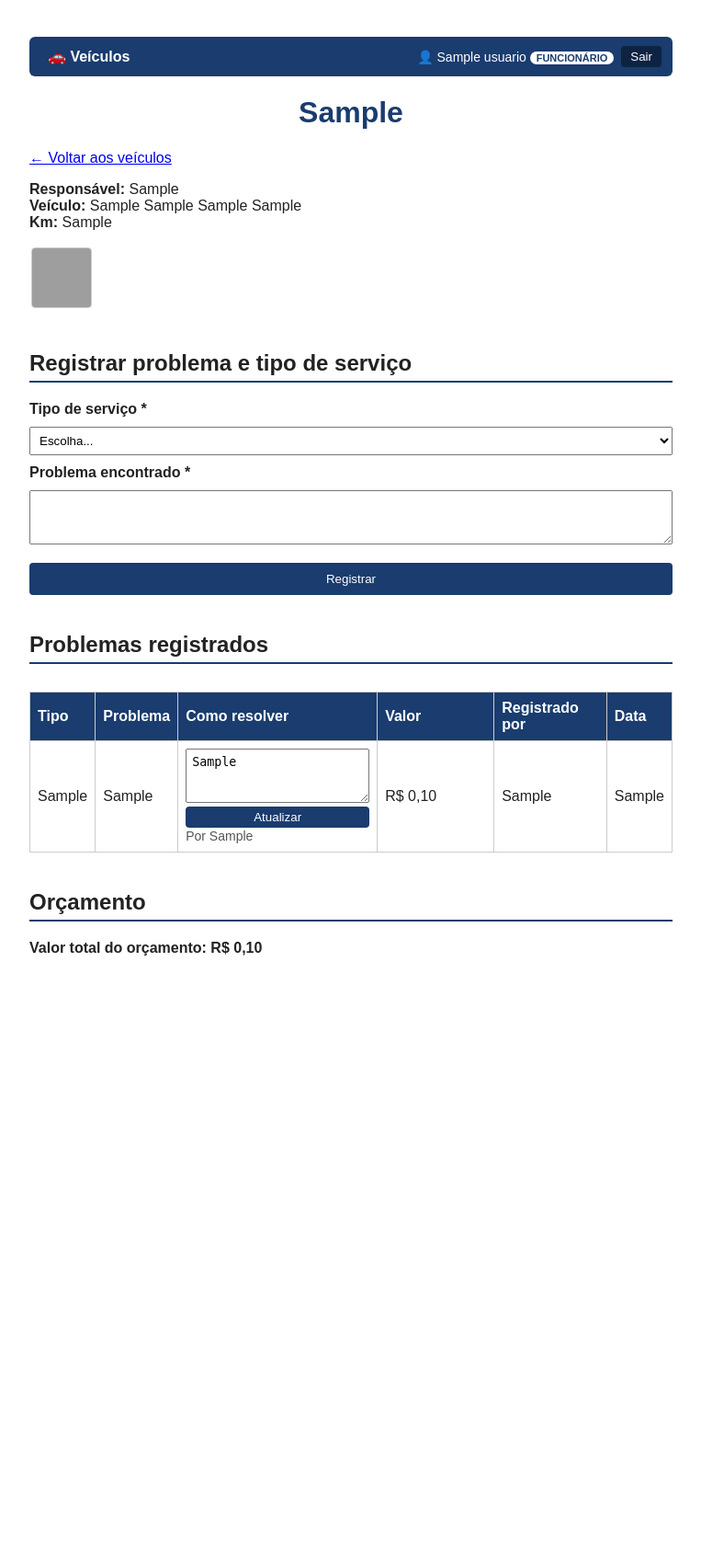
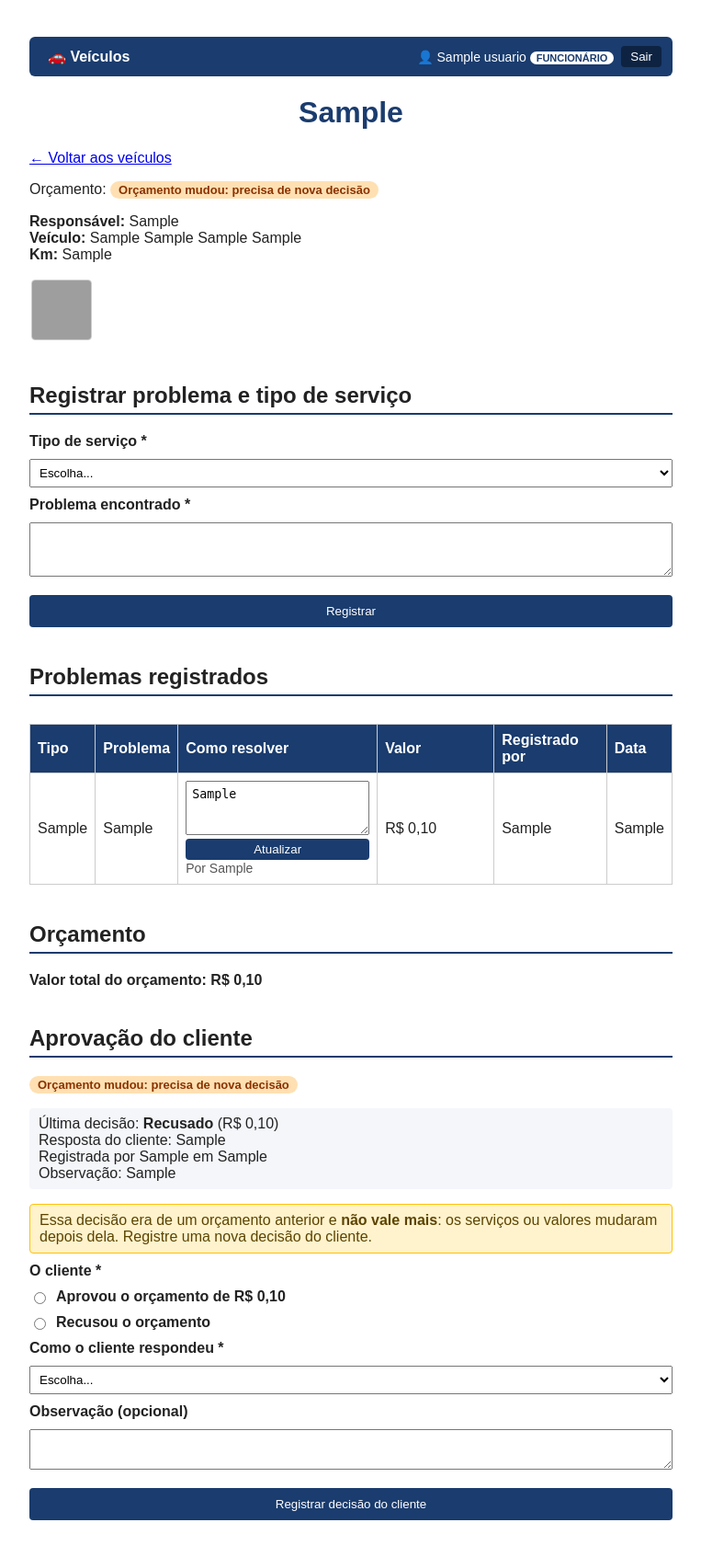
Before and after one commit to serafim-pai/oficina-itamaraca, a Flask app: page /veiculos/1 in a window 1280 px wide. Shown: the whole page at 92% size, without its empty margins (258-1021 px from the left). Before the commit the page ends 1039 px from the top, so only its background shows below. Run offline with Flask 3, Linux system fonts and the light colour scheme; the visitor is signed in with stand-in values (Sample User, id 1); tables that the repository leaves empty hold one stand-in row (values such as "Sample post"); some libraries are stand-ins or nearby versions; grey boxes are pictures that could not be loaded.

Commit message:
Feat: aprovacao do cliente no orcamento (historia 6)
Registra aprovado/recusado com forma, observacao, quem registrou, quando e o
valor total visto. A decisao perde a validade se o orcamento mudar depois, e e
recusada se mudar durante o registro. Historico preservado. Selo da situacao do
orcamento na lista de veiculos. 28 testes novos (123 no total).

Co-Authored-By: Claude Sonnet 5.5 <noreply@anthropic.com>

```diff
--- a/app.py
+++ b/app.py
@@ -1,3 +1,4 @@
+import hashlib
 import os
 import re
 import secrets
@@ -27,6 +28,10 @@ TIPOS_SERVICO = ("LATARIA", "PINTURA", "MECÂNICA", "ELÉTRICA", "SUSPENSÃO", "
                  "POLIMENTO E ESTÉTICA", "OUTRO")
 MAX_PROBLEMA = 500                   # letras da descrição de um problema
 MAX_VALOR_CENTAVOS = 100_000_000     # limite de sanidade: R$ 1.000.000,00 por serviço
+DECISOES_APROVACAO = ("APROVADO", "RECUSADO")                  # história 6
+FORMAS_APROVACAO = ("PESSOALMENTE", "TELEFONE", "WHATSAPP")    # como o cliente respondeu
+NOMES_FORMAS_APROVACAO = {"PESSOALMENTE": "Pessoalmente", "TELEFONE": "Telefone", "WHATSAPP": "WhatsApp"}
+MAX_OBS_APROVACAO = 300                                        # letras da observação
 MAX_FOTOS = 10                       # fotos por cadastro
 MAX_BYTES_FOTO = 8 * 1024 * 1024     # tamanho máximo de cada foto enviada
 MAX_PIXELS_FOTO = 40_000_000         # evita imagens "bomba" que travariam o servidor
@@ -119,6 +124,23 @@ def init_db():
             veiculo_id INTEGER NOT NULL,
             tipo TEXT NOT NULL,
             problema TEXT NOT NULL,
+            registrado_por TEXT,
+            criado_em TEXT NOT NULL DEFAULT CURRENT_TIMESTAMP
+        )
+        """
+    )
+    # História 6: cada decisão do cliente fica guardada (nunca é apagada nem sobrescrita);
+    # a última é a que vale. "assinatura" identifica o orçamento que o cliente viu.
+    db.execute(
+        """
+        CREATE TABLE IF NOT EXISTS aprovacoes (
+            id INTEGER PRIMARY KEY AUTOINCREMENT,
+            veiculo_id INTEGER NOT NULL,
+            decisao TEXT NOT NULL,
+            forma TEXT NOT NULL,
+            observacao TEXT,
+            total_centavos INTEGER NOT NULL,
+            assinatura TEXT NOT NULL,
             registrado_por TEXT,
             criado_em TEXT NOT NULL DEFAULT CURRENT_TIMESTAMP
         )
@@ -361,6 +383,40 @@ def alternar_usuario(id):
 
 # ---------- VEÍCULOS ----------
 
+def assinatura_orcamento(servicos):
+    """Impressão digital do orçamento: muda se um serviço entrar, sair ou mudar de valor.
+    Serve para saber se a aprovação do cliente ainda vale para o orçamento de hoje."""
+    texto = "|".join(f"{s['id']}:{s['valor_centavos']}" for s in sorted(servicos, key=lambda s: s["id"]))
+    return hashlib.sha256(texto.encode()).hexdigest()[:16]
+
+
+def situacao_aprovacao(servicos, ultima):
+    """Em que pé está a aprovação do cliente. Devolve (chave, texto).
+    'ultima' é a decisão mais recente registrada (ou None)."""
+    if not servicos:
+        return "SEM_ORCAMENTO", "Sem orçamento"
+    if any(s["valor_centavos"] is None for s in servicos):
+        return "INCOMPLETO", "Orçamento incompleto"
+    if not ultima:
+        return "AGUARDANDO", "Aguardando o cliente"
+    if ultima["assinatura"] != assinatura_orcamento(servicos):
+        return "DESATUALIZADA", "Orçamento mudou: precisa de nova decisão"
+    if ultima["decisao"] == "APROVADO":
+        return "APROVADO", "Aprovado pelo cliente"
+    return "RECUSADO", "Recusado pelo cliente"
+
+
+def situacoes_dos_veiculos(db, veiculos):
+    """Situação da aprovação de cada veículo da lista, com poucas consultas ao banco."""
+    servicos = {}
+    for s in db.execute("SELECT id, veiculo_id, valor_centavos FROM servicos ORDER BY id"):
+        servicos.setdefault(s["veiculo_id"], []).append(s)
+    ultimas = {}
+    for a in db.execute("SELECT veiculo_id, decisao, assinatura FROM aprovacoes ORDER BY id"):
+        ultimas[a["veiculo_id"]] = a          # a última linha de cada veículo é a que vale
+    return {v["id"]: situacao_aprovacao(servicos.get(v["id"], []), ultimas.get(v["id"])) for v in veiculos}
+
+
 def pagina_inicial(erros=None, dados=None):
     """Desenha a tela de cadastro com a lista de veículos e as fotos de cada um."""
     db = get_db()
@@ -370,7 +426,8 @@ def pagina_inicial(erros=None, dados=None):
         fotos.setdefault(foto["veiculo_id"], []).append(foto["id"])
     return render_template("index.html", veiculos=veiculos, fotos=fotos, erros=erros or [],
                            dados=dados or {}, max_fotos=MAX_FOTOS,
-                           max_mb=MAX_BYTES_FOTO // (1024 * 1024))
+                           max_mb=MAX_BYTES_FOTO // (1024 * 1024),
+                           situacoes=situacoes_dos_veiculos(db, veiculos))
 
 
 @app.route("/")
@@ -549,11 +606,17 @@ def pagina_veiculo(id, erros=None, dados=None):
     total_centavos = sum(s["valor_centavos"] or 0 for s in servicos)
     faltam = sum(1 for s in servicos if s["valor_centavos"] is None)
     orcamento_completo = bool(servicos) and faltam == 0
+    aprovacoes = db.execute("SELECT * FROM aprovacoes WHERE veiculo_id = ? ORDER BY id DESC", (id,)).fetchall()
+    situacao, situacao_texto = situacao_aprovacao(servicos, aprovacoes[0] if aprovacoes else None)
     return render_template("veiculo.html", veiculo=veiculo, servicos=servicos, fotos=fotos,
                            tipos=TIPOS_SERVICO, max_problema=MAX_PROBLEMA,
                            erros=erros or [], dados=dados or {},
                            total_centavos=total_centavos, faltam_valor=faltam,
-                           orcamento_completo=orcamento_completo, formatar_dinheiro=formatar_dinheiro)
+                           orcamento_completo=orcamento_completo, formatar_dinheiro=formatar_dinheiro,
+                           aprovacoes=aprovacoes, situacao=situacao, situacao_texto=situacao_texto,
+                           assinatura=assinatura_orcamento(servicos), decisoes=DECISOES_APROVACAO,
+                           formas=FORMAS_APROVACAO, nomes_formas=NOMES_FORMAS_APROVACAO,
+                           max_obs=MAX_OBS_APROVACAO)
 
 
 @app.route("/veiculos/<int:id>")
@@ -661,6 +724,42 @@ def registrar_valor(id, servico_id):
     return redirect(url_for("ver_veiculo", id=id))
 
 
+@app.route("/veiculos/<int:id>/aprovacao", methods=["POST"])
+def registrar_aprovacao(id):
+    """História 6: registra se o cliente aprovou ou recusou o orçamento.
+    Dono e funcionário podem registrar (quem atendeu o cliente). Cada decisão fica guardada
+    com quem registrou, quando, como o cliente respondeu e o valor total que ele viu."""
+    db = get_db()
+    buscar_veiculo(db, id)
+    servicos = db.execute("SELECT * FROM servicos WHERE veiculo_id = ? ORDER BY id", (id,)).fetchall()
+    decisao = request.form.get("decisao", "").strip().upper()
+    forma = request.form.get("forma", "").strip().upper()
+    observacao = " ".join(request.form.get("observacao", "").split())
+
+    erros = []
+    if not servicos or any(s["valor_centavos"] is None for s in servicos):
+        erros.append("A decisão do cliente só pode ser registrada com o orçamento completo "
+                     "(todos os serviços com valor).")
+    elif request.form.get("assinatura", "") != assinatura_orcamento(servicos):
+        erros.append("O orçamento mudou enquanto você registrava. Confira os valores e registre de novo.")
+    if decisao not in DECISOES_APROVACAO:
+        erros.append("Escolha se o cliente aprovou ou recusou o orçamento.")
+    if forma not in FORMAS_APROVACAO:
+        erros.append("Escolha como o cliente respondeu (pessoalmente, telefone ou WhatsApp).")
+    if len(observacao) > MAX_OBS_APROVACAO:
+        erros.append(f"A observação pode ter no máximo {MAX_OBS_APROVACAO} letras.")
+    if erros:
+        return pagina_veiculo(id, erros)
+
+    total = sum(s["valor_centavos"] for s in servicos)
+    db.execute("INSERT INTO aprovacoes (veiculo_id, decisao, forma, observacao, total_centavos, "
+               "assinatura, registrado_por) VALUES (?, ?, ?, ?, ?, ?, ?)",
+               (id, decisao, forma, observacao or None, total, assinatura_orcamento(servicos),
+                g.usuario["nome"]))
+    db.commit()
+    return redirect(url_for("ver_veiculo", id=id))
+
+
 @app.route("/veiculos/<int:id>/servicos/<int:servico_id>/excluir", methods=["POST"])
 def excluir_servico(id, servico_id):
     """Só o dono apaga um problema registrado por engano."""
--- a/static/estilo.css
+++ b/static/estilo.css
@@ -113,6 +113,21 @@ td.valor form { gap: 4px; }
 td.valor input { width: 90px; }
 td.valor button { margin-top: 0; padding: 4px 10px; }
 .orcamento { margin-top: 20px; }
+
+/* Aprovação do cliente (história 6) */
+.aprovacao { margin-top: 20px; }
+.aprovacao .detalhe { background: #f4f6fa; border-radius: 4px; padding: 8px 10px; }
+.aprovacao details { margin-top: 12px; }
+.aprovacao summary { cursor: pointer; font-weight: bold; }
+.aviso-custo { background: #fff3cd; border: 1px solid #ffc107; color: #5c4400; border-radius: 4px;
+               padding: 8px 10px; margin: 10px 0; }
+.selo { display: inline-block; padding: 2px 9px; border-radius: 10px; font-size: 13px; font-weight: bold;
+        white-space: nowrap; background: #e5e5e5; color: #444; }
+.selo-aprovado { background: #d4edda; color: #155724; }
+.selo-recusado { background: #f8d7da; color: #721c24; }
+.selo-aguardando { background: #fff3cd; color: #856404; }
+.selo-desatualizada { background: #ffe0b2; color: #8a3200; }
+.selo-incompleto, .selo-sem-orcamento { background: #e5e5e5; color: #555; }
 .bloqueado { color: #8a1c1c; font-weight: bold; }
 
 @media (max-width: 600px) {
--- a/templates/index.html
+++ b/templates/index.html
@@ -65,6 +65,7 @@
             <th>Responsável</th>
             <th>Placa</th>
             <th>Fotos</th>
+            <th>Orçamento</th>
             <th>Marca</th>
             <th>Modelo</th>
             <th>Cor</th>
@@ -83,6 +84,8 @@
                 </a>
                 {% else %}-{% endfor %}
             </td>
+            {% set sit = situacoes[v['id']] %}
+            <td><span class="selo selo-{{ sit[0]|lower|replace('_', '-') }}">{{ sit[1] }}</span></td>
             <td>{{ v['marca'] }}</td>
             <td>{{ v['modelo'] }}</td>
             <td>{{ v['cor'] }}</td>
--- a/templates/veiculo.html
+++ b/templates/veiculo.html
@@ -10,6 +10,7 @@
     {% include '_menu.html' %}
     <h1>{{ veiculo['placa'] }}</h1>
     <p><a href="{{ url_for('index') }}">&larr; Voltar aos veículos</a></p>
+    <p>Orçamento: <span class="selo selo-{{ situacao|lower|replace('_', '-') }}">{{ situacao_texto }}</span></p>
 
     <p>
         <strong>Responsável:</strong> {{ veiculo['responsavel'] or '-' }}<br>
@@ -118,6 +119,78 @@
         {% endif %}
         {% endif %}
     </div>
+
+    <div class="aprovacao">
+        <h2>Aprovação do cliente</h2>
+        <p><span class="selo selo-{{ situacao|lower|replace('_', '-') }}">{{ situacao_texto }}</span></p>
+
+        {% if aprovacoes %}
+        {% set ult = aprovacoes[0] %}
+        <p class="detalhe">
+            Última decisão: <strong>{{ 'Aprovado' if ult['decisao'] == 'APROVADO' else 'Recusado' }}</strong>
+            ({{ formatar_dinheiro(ult['total_centavos']) }})<br>
+            Resposta do cliente: {{ nomes_formas.get(ult['forma'], ult['forma']) }}<br>
+            Registrada por {{ ult['registrado_por'] }} em {{ ult['criado_em'] }}
+            {% if ult['observacao'] %}<br>Observação: {{ ult['observacao'] }}{% endif %}
+        </p>
+        {% if situacao not in ('APROVADO', 'RECUSADO') %}
+        <div class="aviso-custo">Essa decisão era de um orçamento anterior e <strong>não vale mais</strong>:
+            os serviços ou valores mudaram depois dela.{% if orcamento_completo %} Registre uma nova decisão do cliente.{% endif %}</div>
+        {% endif %}
+        {% endif %}
+
+        {% if orcamento_completo %}
+        <form method="POST" action="{{ url_for('registrar_aprovacao', id=veiculo['id']) }}">
+            <input type="hidden" name="csrf_token" value="{{ csrf_token() }}">
+            <input type="hidden" name="assinatura" value="{{ assinatura }}">
+            <strong>O cliente *</strong>
+            <div class="checkbox-linha">
+                <input type="radio" id="dec_aprovado" name="decisao" value="APROVADO">
+                <label for="dec_aprovado">Aprovou o orçamento de {{ formatar_dinheiro(total_centavos) }}</label>
+            </div>
+            <div class="checkbox-linha">
+                <input type="radio" id="dec_recusado" name="decisao" value="RECUSADO">
+                <label for="dec_recusado">Recusou o orçamento</label>
+            </div>
+
+            <label for="forma">Como o cliente respondeu *</label>
+            <select id="forma" name="forma">
+                <option value="">Escolha...</option>
+                {% for f in formas %}
+                <option value="{{ f }}">{{ nomes_formas[f] }}</option>
+                {% endfor %}
+            </select>
+
+            <label for="observacao">Observação (opcional)</label>
+            <textarea id="observacao" name="observacao" rows="2" maxlength="{{ max_obs }}"></textarea>
+
+            <button type="submit">Registrar decisão do cliente</button>
+        </form>
+        {% else %}
+        <p class="aviso">Para registrar a decisão do cliente, todos os serviços precisam ter valor (veja o orçamento acima).</p>
+        {% endif %}
+
+        {% if aprovacoes|length > 1 %}
+        <details>
+            <summary>Histórico de decisões ({{ aprovacoes|length }})</summary>
+            <div class="tabela-rolavel">
+            <table>
+                <tr><th>Quando</th><th>Decisão</th><th>Valor</th><th>Como</th><th>Registrado por</th><th>Observação</th></tr>
+                {% for a in aprovacoes %}
+                <tr>
+                    <td>{{ a['criado_em'] }}</td>
+                    <td>{{ 'Aprovado' if a['decisao'] == 'APROVADO' else 'Recusado' }}</td>
+                    <td>{{ formatar_dinheiro(a['total_centavos']) }}</td>
+                    <td>{{ nomes_formas.get(a['forma'], a['forma']) }}</td>
+                    <td>{{ a['registrado_por'] }}</td>
+                    <td>{{ a['observacao'] or '-' }}</td>
+                </tr>
+                {% endfor %}
+            </table>
+            </div>
+        </details>
+        {% endif %}
+    </div>
     {% else %}
     <p>Nenhum problema registrado ainda.</p>
     {% endif %}
```
Also changed, not shown: HISTORIAS.md (+23 -0 lines), tests/base.py (+1 -1 lines), tests/test_aprovacao.py (added, +246 -0 lines), README.md.
